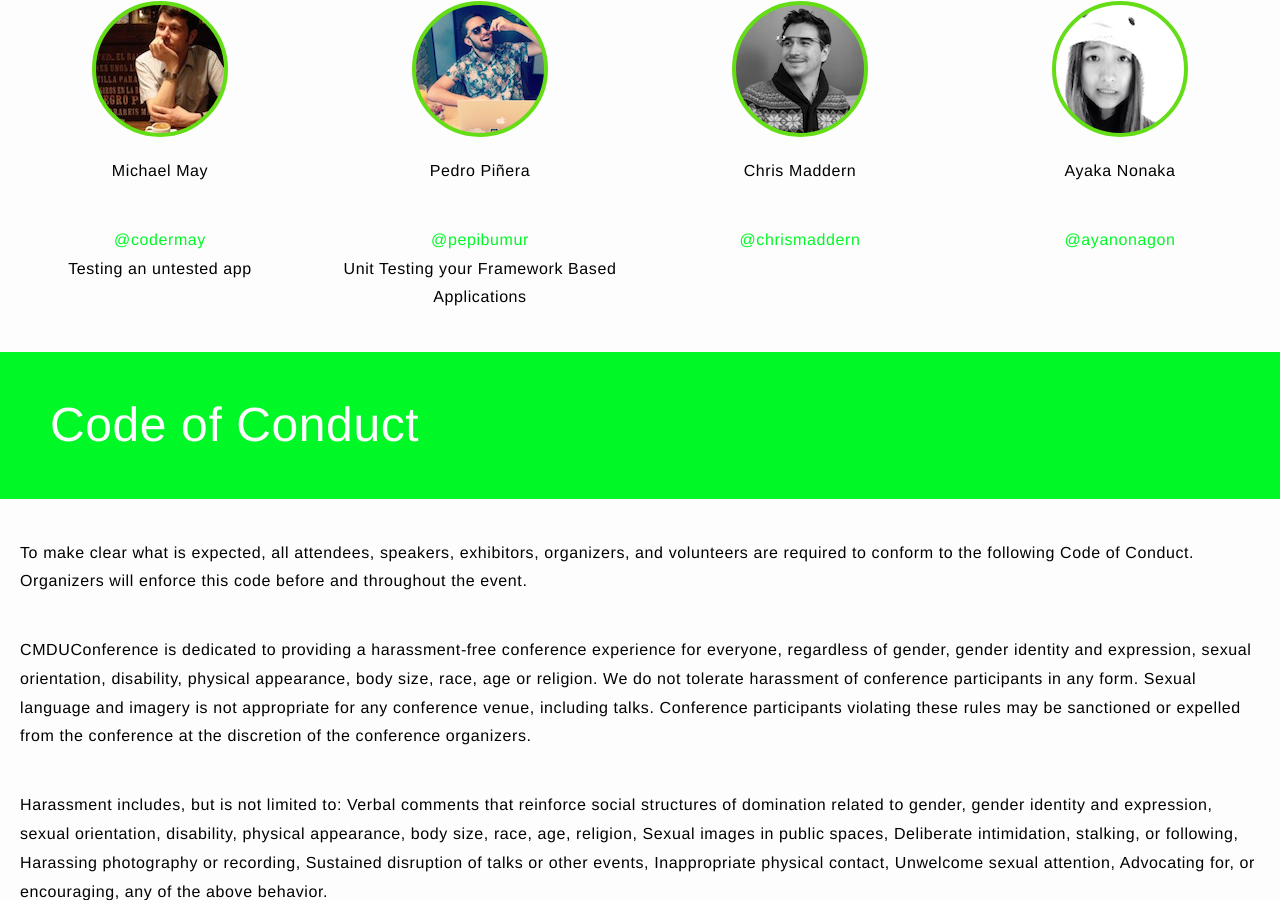
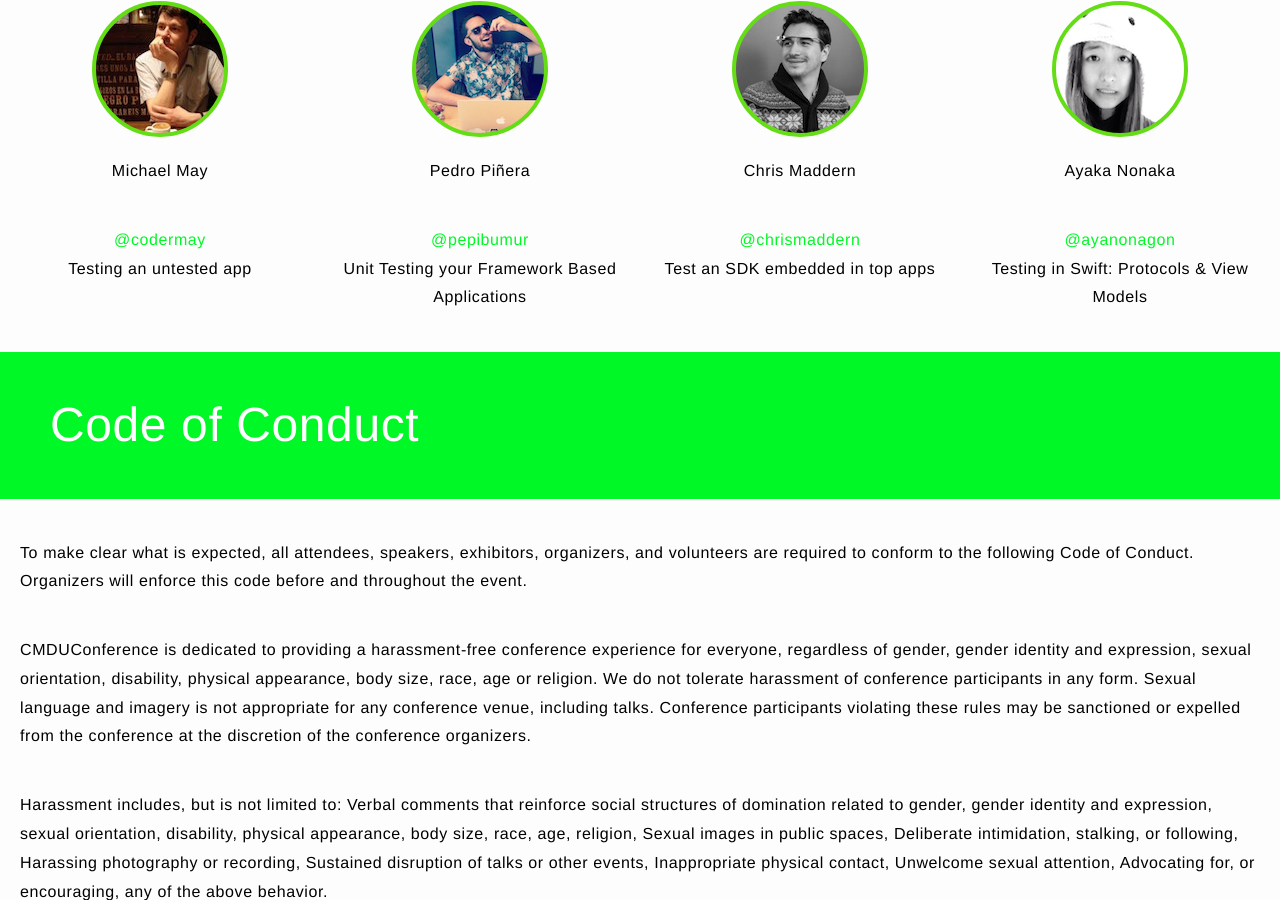
Before and after one commit to cmduconf/cmduconf.github.io, a Jekyll site: the page built from index.html, in a window 1280 px wide and 900 px high, scrolled down 946 px. Built offline with Jekyll 4.4.1, drawn with Linux system fonts in a browser that asks for light colours; nearby versions of some CDN libraries.

Commit message:
Adding title talks

```diff
--- a/index.html
+++ b/index.html
@@ -43,14 +43,14 @@ layout: main
     <a class="speaker-image" style='background-image: url("{{ SITEURL }}/assets/chrismaddern.png");' href="https://twitter.com/chrismaddern" target="new"></a>
     <p class="center">Chris Maddern<br>
     <p class="center"><a href="https://twitter.com/chrismaddern" target="new">@chrismaddern</a><br>
-    </p>
+    Test an SDK embedded in top apps</p>
     </div>
 
     <div class="center speaker">
     <a class="speaker-image" style='background-image: url("{{ SITEURL }}/assets/ayanonagon.png");' href="https://twitter.com/ayanonagon" target="new"></a>
     <p class="center">Ayaka Nonaka<br>
     <p class="center"><a href="https://twitter.com/ayanonagon" target="new">@ayanonagon</a><br>
-    </p>
+    Testing in Swift: Protocols & View Models</p>
     </div>
 
   </div>
```
